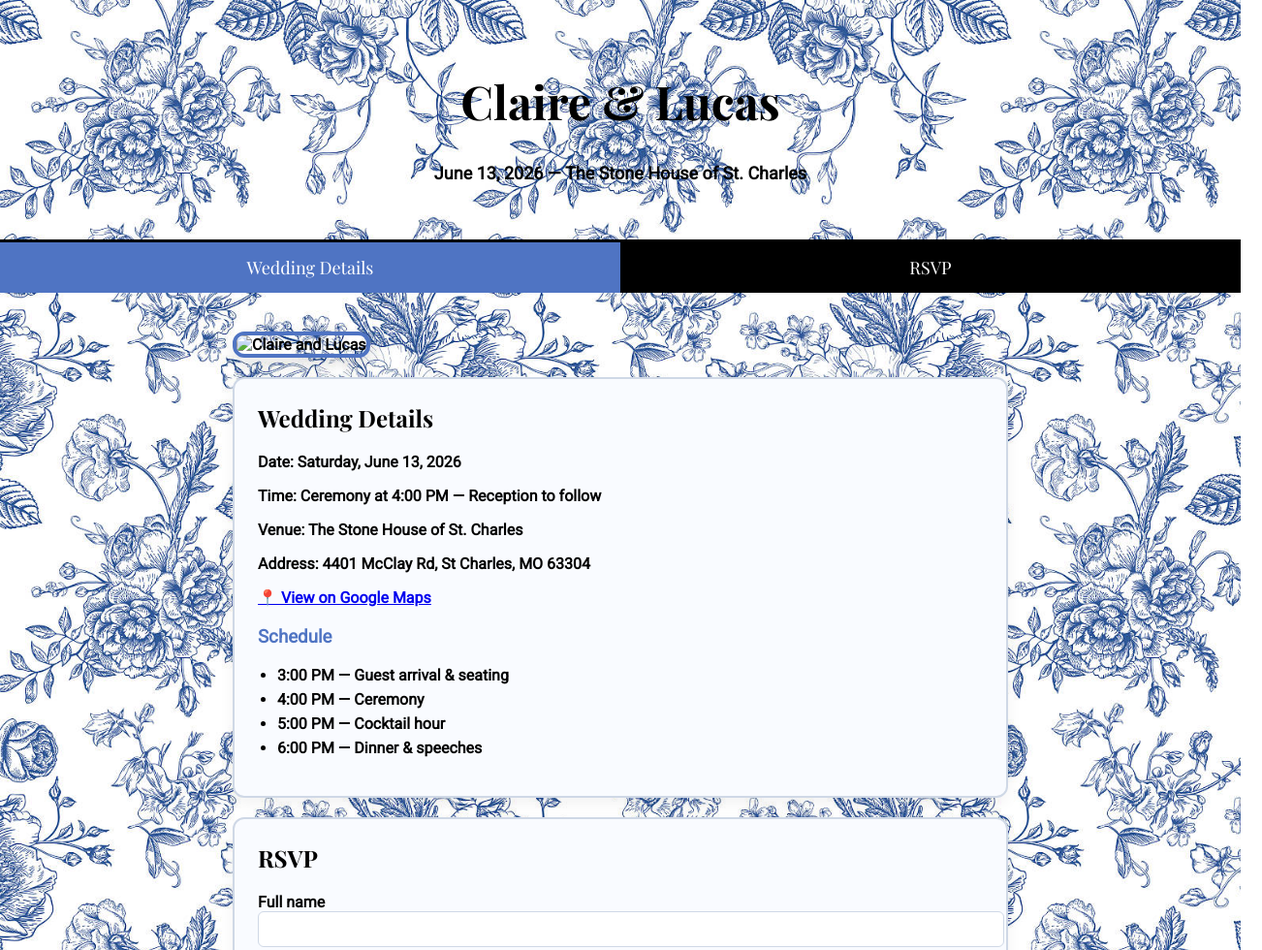
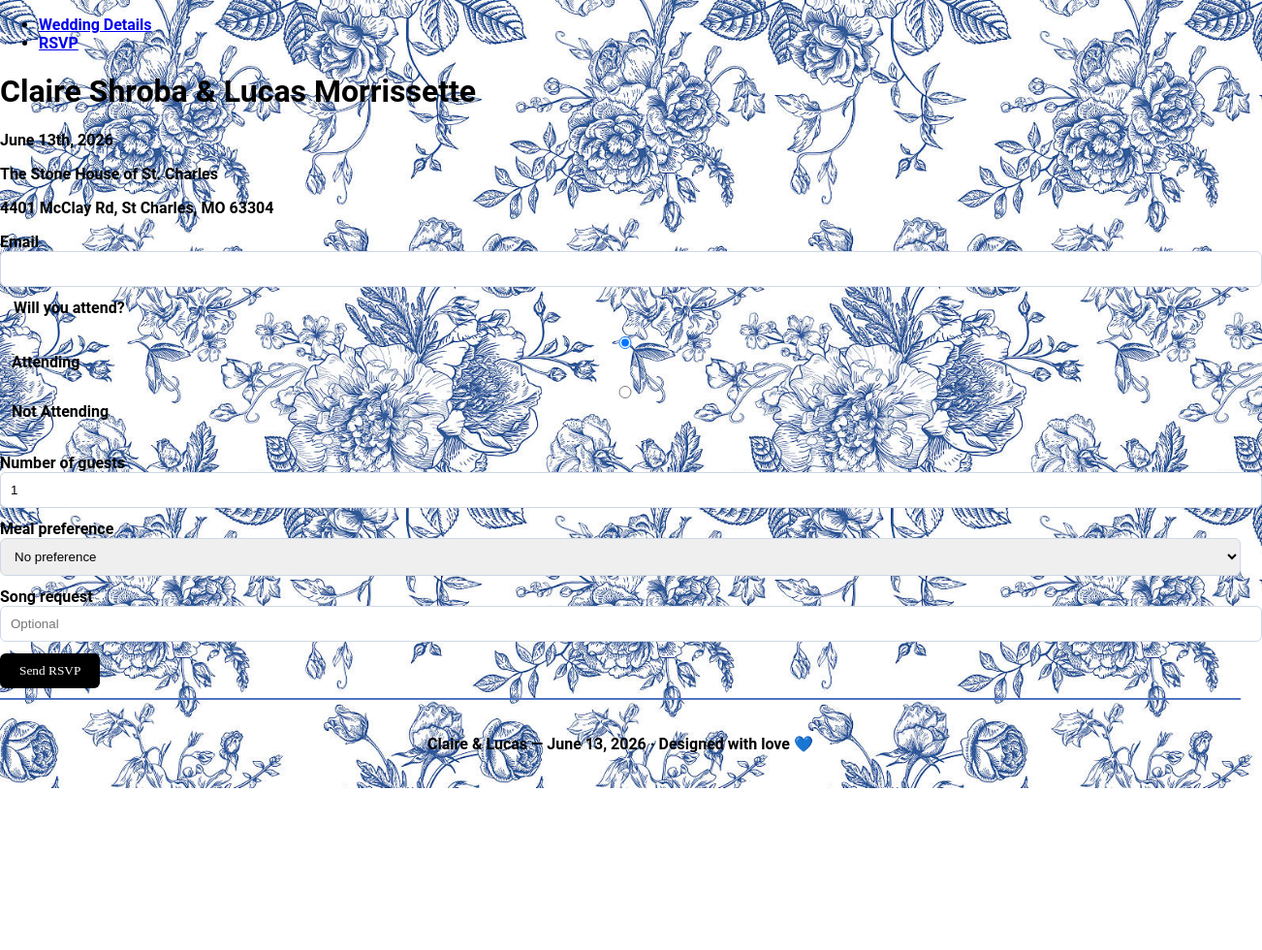
Before and after one commit to lucasmorrissette/clairelucas2026, a plain HTML site: page index.html in a window 1280 px wide. Shown: the top 980 px of the page at 97% size, 1302 px wide, since content can reach past the window. After the commit the page ends 813 px from the top, so only its background shows below. Drawn offline with nearby package versions, Linux system fonts and the light colour scheme.

Commit message:
Update index.html

```diff
--- a/index.html
+++ b/index.html
@@ -1,57 +1,28 @@
-<!doctype html>
+<!DOCTYPE html>
 <html lang="en">
 <head>
-  <meta charset="utf-8" />
-  <meta name="viewport" content="width=device-width,initial-scale=1" />
-  <title>Claire & Lucas Wedding — June 13, 2026</title>
-  <link href="https://fonts.googleapis.com/css2?family=Playfair+Display:wght@400;700&family=Roboto:wght@300;400&display=swap" rel="stylesheet">
+  <meta charset="UTF-8">
+  <meta name="viewport" content="width=device-width, initial-scale=1.0">
+  <title>Claire & Lucas Wedding</title>
   <link rel="stylesheet" href="styles.css">
 </head>
 <body>
-  <header class="site-header">
-    <h1 class="names">Claire & Lucas</h1>
-    <p class="subtitle">June 13, 2026 — The Stone House of St. Charles</p>
-  </header>
-
-  <!-- Tabs Navigation -->
-  <nav class="tabs">
-    <button class="tab-btn active" data-tab="details">Wedding Details</button>
-    <button class="tab-btn" data-tab="rsvp">RSVP</button>
+  <nav>
+    <ul>
+      <li><a href="index.html" class="active">Wedding Details</a></li>
+      <li><a href="rsvp.html">RSVP</a></li>
+    </ul>
   </nav>
 
-  <main class="container">
-    <!-- Wedding Details Tab -->
-    <section id="details" class="tab-content active">
-      <div class="hero">
-        <img src="hero.jpg" alt="Claire and Lucas" class="hero-img">
-      </div>
-      <div class="card">
-        <h2>Wedding Details</h2>
-        <p><strong>Date:</strong> Saturday, June 13, 2026</p>
-        <p><strong>Time:</strong> Ceremony at 4:00 PM — Reception to follow</p>
-        <p><strong>Venue:</strong> The Stone House of St. Charles</p>
-        <p><strong>Address:</strong> 4401 McClay Rd, St Charles, MO 63304</p>
-        <p><a href="https://www.google.com/maps/search/?api=1&query=4401+McClay+Rd+St+Charles+MO+63304" target="_blank">📍 View on Google Maps</a></p>
+  <header>
+    <h1 class="wedding-title">Claire Shroba & Lucas Morrissette</h1>
+    <p class="date">June 13th, 2026</p>
+    <p class="venue">The Stone House of St. Charles</p>
+    <p class="wedding-address">4401 McClay Rd, St Charles, MO 63304</p>
+  </header>
+</body>
+</html>
 
-        <h3>Schedule</h3>
-        <ul>
-          <li>3:00 PM — Guest arrival & seating</li>
-          <li>4:00 PM — Ceremony</li>
-          <li>5:00 PM — Cocktail hour</li>
-          <li>6:00 PM — Dinner & speeches</li>
-        </ul>
-      </div>
-    </section>
-
-    <!-- RSVP Tab -->
-    <section id="rsvp" class="tab-content">
-      <div class="card">
-        <h2>RSVP</h2>
-        <form id="rsvp-form">
-          <label>
-            Full name
-            <input type="text" id="fullname" required>
-          </label>
           <label>
             Email
             <input type="email" id="email" required>
```
